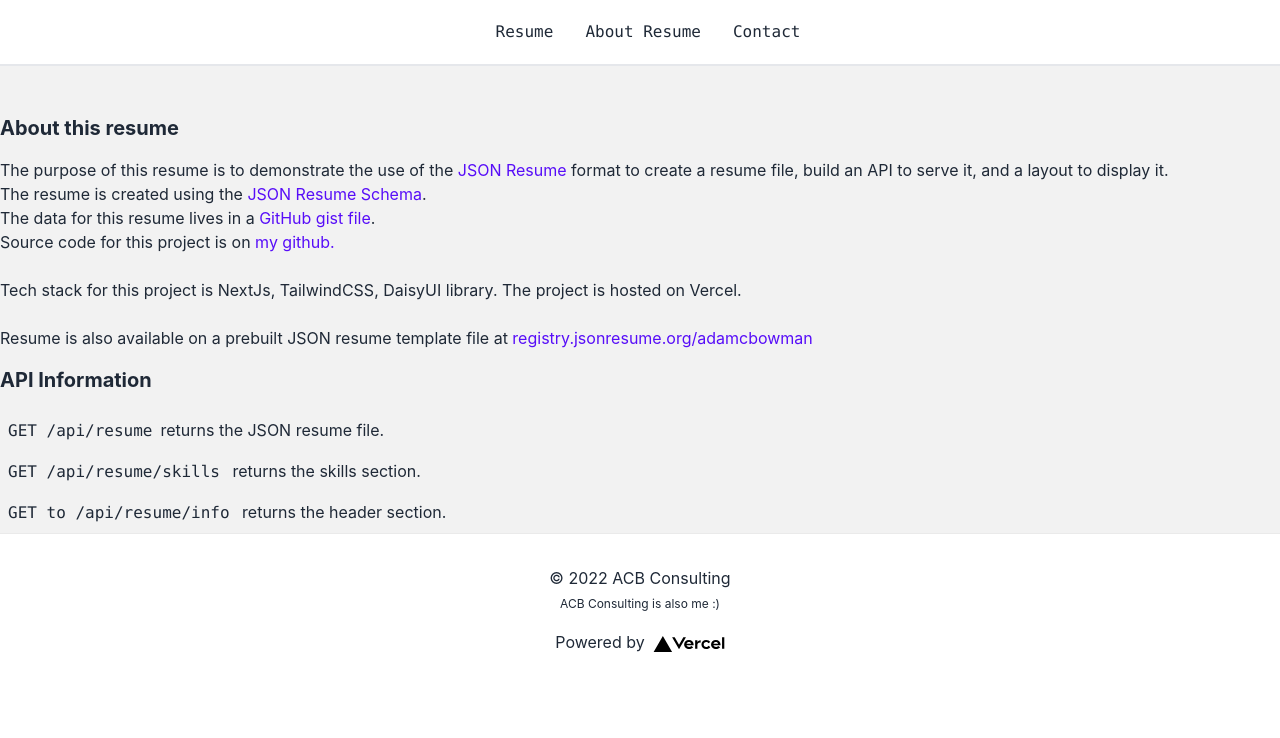
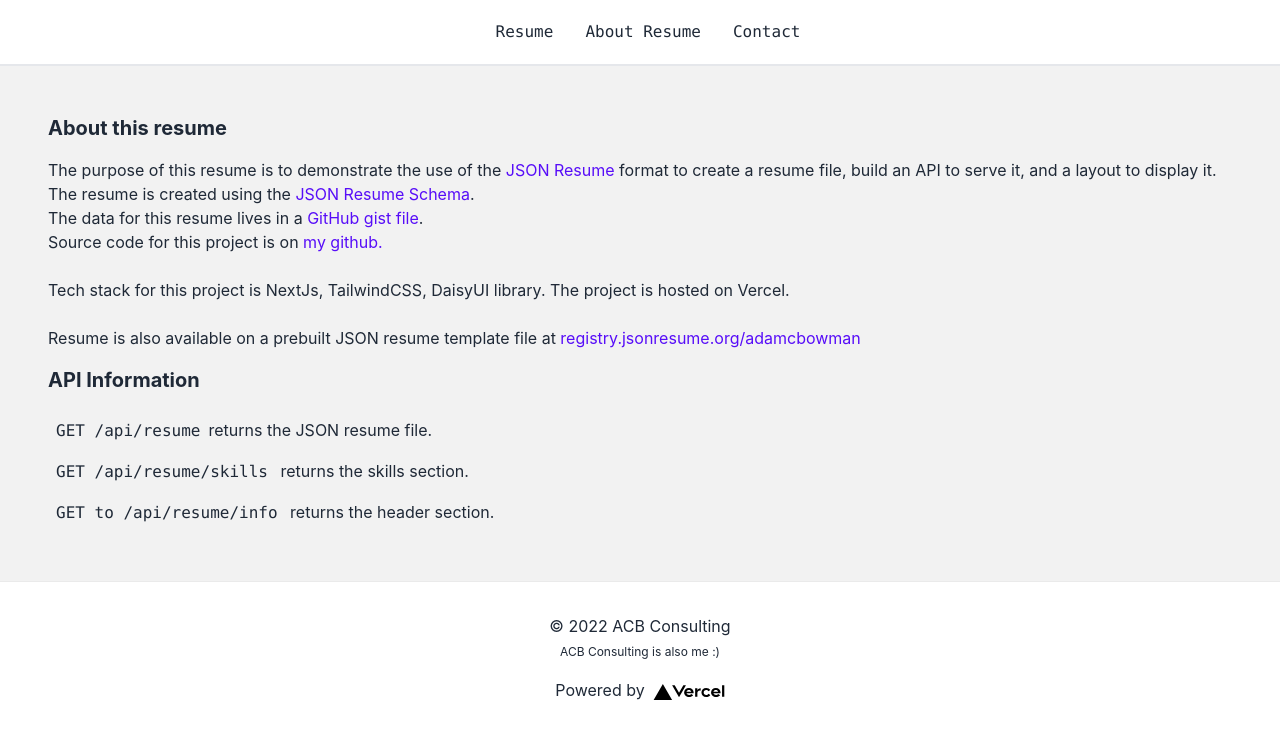
Before and after one commit to adamcbowman/acb-next-resume, a Next.js app: page /about in a window 1280 px wide. Shown: the top 738 px of the page. Built offline with nearby package versions, Linux system fonts and the light colour scheme.

Commit message:
Update about.js

```diff
--- a/pages/about.js
+++ b/pages/about.js
@@ -8,7 +8,7 @@ const about = () => {
     <div className="min-h-screen">
       <Header />
       <div className="bg-base-200">
-        <div className="pt-12">
+        <div className="p-12">
           <h1 className="text-xl font-bold">About this resume</h1>
           <p className="pt-4">
             The purpose of this resume is to demonstrate the use of the{" "}
```
